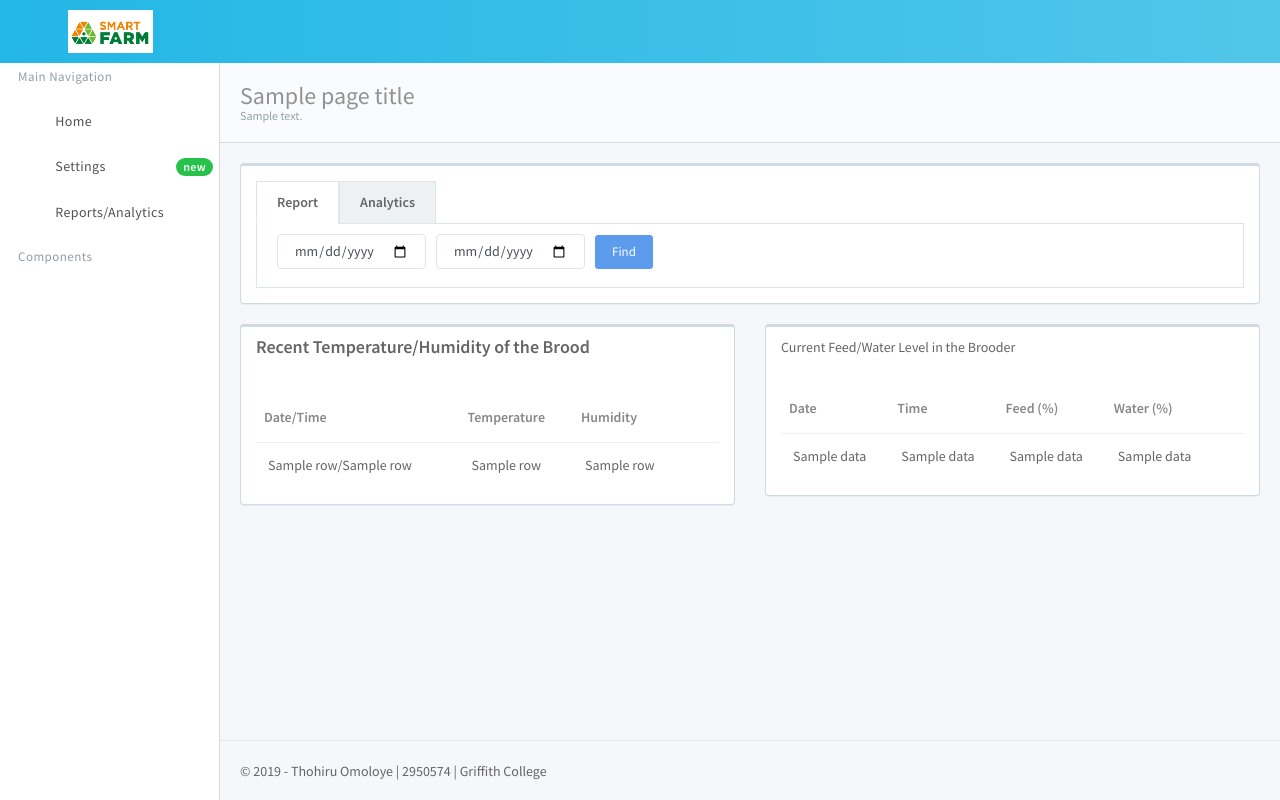
After one commit to tohir87/sdp, a Flask app: template templates/report.html in a window 1280 px wide. The commit adds this page. Run offline with Flask 2, Linux system fonts and the light colour scheme; the template is opened without the code that fills it: most values are stand-ins (such as "Sample title", 1, 10 or a date in 2020); some libraries are stand-ins or nearby versions.

Commit message:
working on report/analytics

```diff
--- a/app.py
+++ b/app.py
@@ -195,7 +195,7 @@ def settings():
     with conn:
         print("Getting the previous setting")
         farm = Farm([],  conn)
-        # Complete signup
+        # Get settings
         previousSetting = farm.getSetting()
 
         if previousSetting:
@@ -211,9 +211,43 @@ def settings():
 def report():
 
     page_title = "Report"
-    page_desc = "Temperature Report over time"
+    page_desc = "Temperature, humidity, feed and water level report over time"
 
-    return render_template("plot.html", **locals())
+    # dht_data = []
+    # feed_data = []
+
+    # Create connection
+    conn = connect()
+    with conn:
+        print("Getting the sensor readings")
+        farm = Farm([],  conn)
+        # Get readings
+        dht_data = farm.getDHTReading()
+        print(dht_data)
+        feed_data = farm.getFeedReading()
+        print(feed_data)
+
+    return render_template("report.html", **locals())
+
+
+@app.route('/analytics')
+def analytics():
+
+    page_title = "Report"
+    page_desc = "Analytics"
+
+    # Create connection
+    conn = connect()
+    with conn:
+        print("Getting the sensor readings")
+        farm = Farm([],  conn)
+        # Get readings
+        dht_data = farm.getDHTReading()
+        print(dht_data)
+        feed_data = farm.getFeedReading()
+        print(feed_data)
+
+    return render_template("analytics.html", **locals())
 
 
 if __name__ == '__main__':
--- /dev/null
+++ b/templates/report.html
@@ -0,0 +1,113 @@
+{% extends 'layout.html' %}
+{% block body %}
+
+<div class="row">
+    <div class="col-xl-12">
+        <!-- START card-->
+        <div class="card card-default" id="cardDemo14">
+            <div class="card-body">
+                <div role="tabpanel">
+                    <!-- Nav tabs-->
+                    <ul class="nav nav-tabs" role="tablist">
+                        <li class="nav-item" role="presentation">
+                            <a class="nav-link active" href="/report" aria-controls="report" role="tab">Report</a>
+                        </li>
+                        <li class="nav-item" role="presentation">
+                            <a class="nav-link" href="/analytics" aria-controls="profile" role="tab">Analytics</a>
+                        </li>
+                    </ul>
+                    <!-- Tab panes-->
+                    <div class="tab-content">
+                        <form>
+                            <div class="form-row align-items-center">
+                                <div class="col-auto">
+                                    <label class="sr-only" for="start_date">Start Date</label>
+                                    <input class="form-control mb-2" id="start_date" type="date"
+                                        placeholder="dd/mm/YYY">
+                                </div>
+
+                                <div class="col-auto">
+                                    <label class="sr-only" for="end_date">End Date</label>
+                                    <input class="form-control mb-2" id="end_date" type="date" placeholder="dd/mm/YYY">
+                                </div>
+
+                                <div class="col-auto">
+                                    <button class="btn btn-primary mb-2" type="submit"> <i class="fas fa-search"></i>
+                                        Find</button>
+                                </div>
+                            </div>
+                        </form>
+                    </div>
+                </div>
+            </div>
+        </div>
+        <!-- END card-->
+    </div>
+
+    <div class="col-xl-6">
+        <div class="card card-default">
+            <div class="card-header">
+                <h4>Recent Temperature/Humidity of the Brood</h4>
+            </div>
+            <div class="card-body">
+                <div class="table-responsive">
+                    <table class="table table-hover">
+                        <thead>
+                            <tr>
+                                <th>Date/Time</th>
+                                <th>Temperature</th>
+                                <th>Humidity</th>
+                                <th>&nbsp</th>
+                            </tr>
+                        </thead>
+                        <tbody>
+                            {% for row in dht_data %}
+                            <tr>
+                                <td>{{row[1]}}/{{row[2]}}</td>
+                                <td>{{row[3]}}</td>
+                                <td>{{row[4]}}</td>
+                                <td>&nbsp;</td>
+                            </tr>
+                            {% endfor %}
+                        </tbody>
+                    </table>
+                </div>
+            </div>
+        </div>
+    </div>
+    <div class="col-xl-6">
+        <div class="card card-default">
+            <div class="card-header">Current Feed/Water Level in the Brooder</div>
+            <div class="card-body">
+                <div class="table-responsive">
+                    <table class="table table-hover">
+                        <thead>
+                            <tr>
+                                <th>Date</th>
+                                <th>Time</th>
+                                <th>Feed (%)</th>
+                                <th>Water (%)</th>
+                            </tr>
+                        </thead>
+                        <tbody>
+                            {% for data in feed_data %}
+                            <tr>
+                                <td>{{data[1]}}</td>
+                                <td>{{data[2]}}</td>
+                                <td>{{data[3]}}</td>
+                                <td>{{data[4]}}</td>
+                                <td>&nbsp;</td>
+                            </tr>
+                            {% endfor %}
+
+                        </tbody>
+                    </table>
+                </div>
+            </div>
+        </div>
+    </div>
+
+</div>
+<!-- END row-->
+
+{% endblock %}
```
Also changed, not shown: classes/farm.py (+10 -0 lines), templates/analytics.html (renamed from templates/plot.html, +35 -3 lines).
